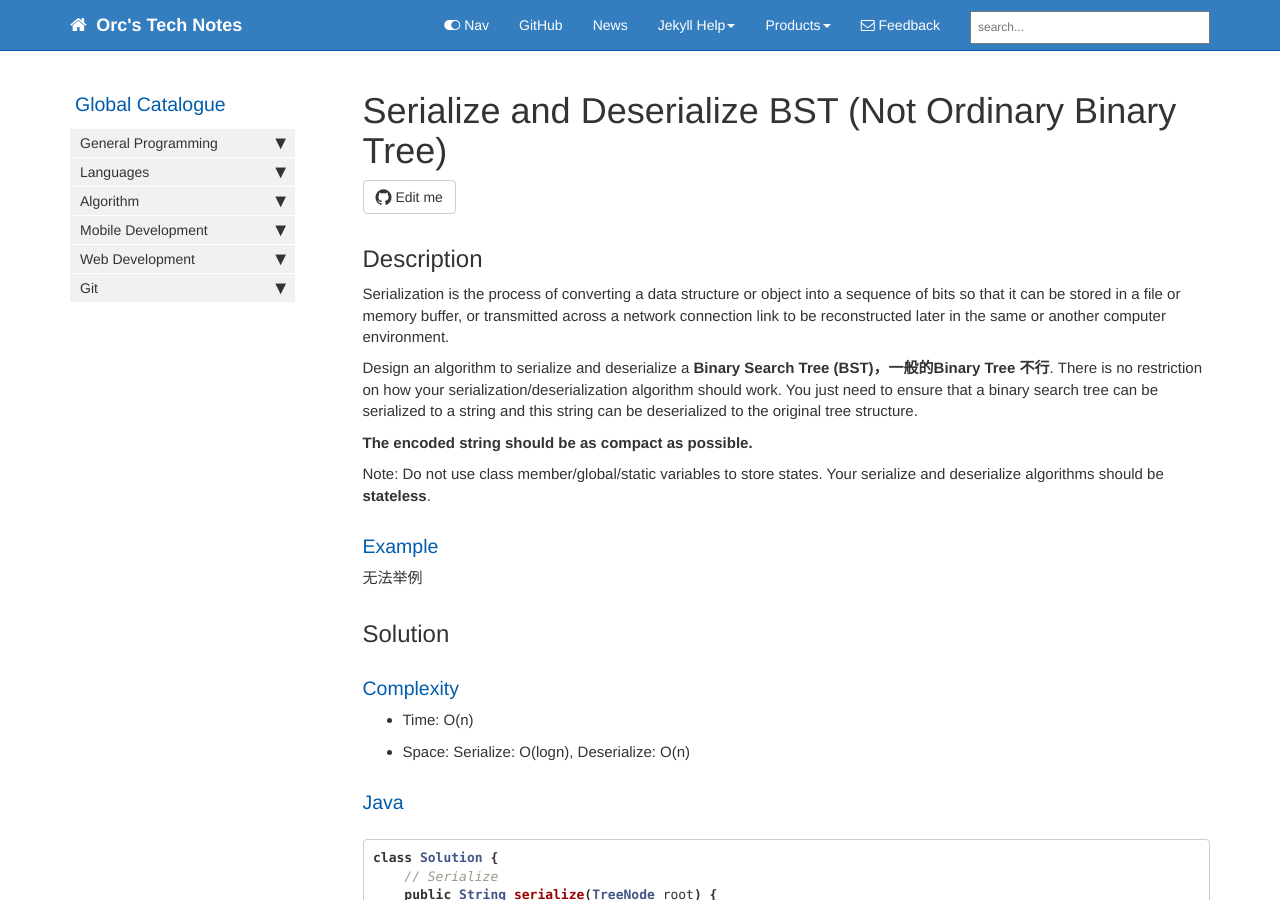
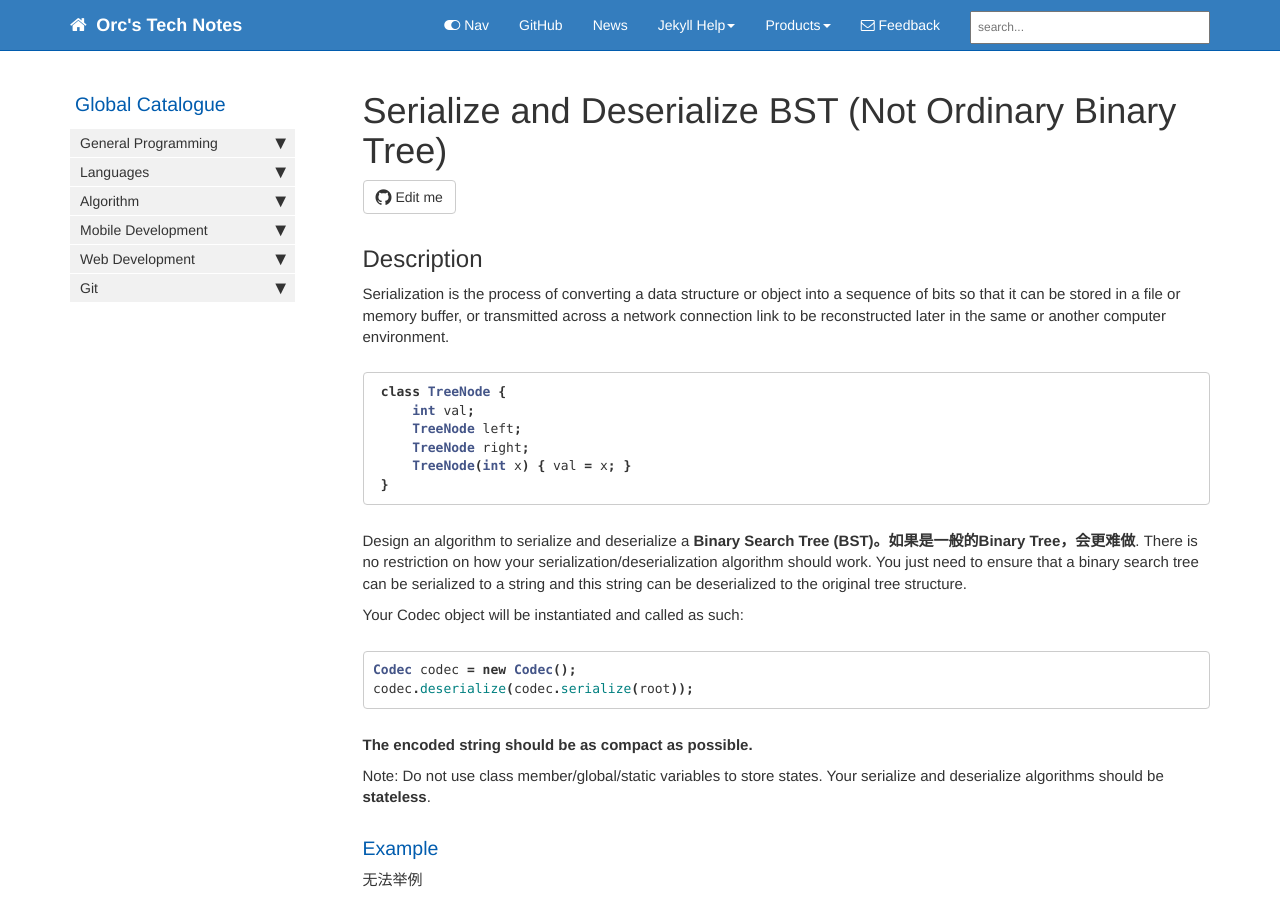
Before and after one commit to HungryOrc/hungryorc.github.io, a Jekyll site: the page built from pages/algorithm/algorithm_serializeAndDeserialize_BST.md, in a window 1280 px wide and 900 px high. Built offline with Jekyll 4.4.1, drawn with Linux system fonts in a browser that asks for light colours; nearby versions of some CDN libraries; comment, search, counter and statistics services are not loaded.

Commit message:
Update algorithm_serializeAndDeserialize_BST.md

````diff
--- a/pages/algorithm/algorithm_serializeAndDeserialize_BST.md
+++ b/pages/algorithm/algorithm_serializeAndDeserialize_BST.md
@@ -11,9 +11,21 @@ toc: false
 
 ## Description
 Serialization is the process of converting a data structure or object into a sequence of bits so that it can be stored in a file or memory buffer, or transmitted across a network connection link to be reconstructed later in the same or another computer environment.
+```java
+ class TreeNode {
+     int val;
+     TreeNode left;
+     TreeNode right;
+     TreeNode(int x) { val = x; }
+ }
+```
+Design an algorithm to serialize and deserialize a **Binary Search Tree (BST)。如果是一般的Binary Tree，会更难做**. There is no restriction on how your serialization/deserialization algorithm should work. You just need to ensure that a binary search tree can be serialized to a string and this string can be deserialized to the original tree structure.
 
-Design an algorithm to serialize and deserialize a **Binary Search Tree (BST)，一般的Binary Tree 不行**. There is no restriction on how your serialization/deserialization algorithm should work. You just need to ensure that a binary search tree can be serialized to a string and this string can be deserialized to the original tree structure.
-
+Your Codec object will be instantiated and called as such:
+```java
+Codec codec = new Codec();
+codec.deserialize(codec.serialize(root));
+```
 **The encoded string should be as compact as possible.**
 
 Note: Do not use class member/global/static variables to store states. Your serialize and deserialize algorithms should be **stateless**.
````
